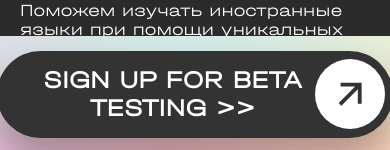
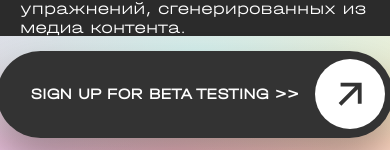
Before and after one commit to Kudienko/Glossy, a Next.js app: page / in a window 390 px wide. Shown: the part 692-842 px from the top of the page. Built offline with nearby package versions, Linux system fonts and the light colour scheme.

Commit message:
update left image

```diff
--- a/app/page.module.css
+++ b/app/page.module.css
@@ -24,7 +24,7 @@
   flex-wrap: nowrap;
   width: 100%;
   height: 100%;
-  gap: 85px;
+  gap: 65px;
 }
 
 .main {
@@ -106,18 +106,7 @@
 }
 /* Enable hover only on non-touch devices */
 @media (hover: hover) and (pointer: fine) {
-  .goButton:hover{
-    animation: nextarrow 0.3s;
-  }
 
- @keyframes nextarrow {
-   0% {
-     width: 70px;
-   }
-   100% {
-    width: 120px;
-   }
- }
 }
 
 @media (prefers-reduced-motion) {
@@ -132,7 +121,7 @@
     display: flex;
     flex-direction: column;
     width: 100%;
-    height: 1500px;
+    height: 1300px;
   }
 
   .contentGrid {
@@ -140,6 +129,10 @@
     flex-direction: column;
     max-width: 100%;
     min-width: 350px;
+  }
+
+  .card h2 {
+    font-size: 15px;
   }
 
   .imageBlock {
```
Also changed, not shown: 1 other file (tests, documents, lock files or other folders).
